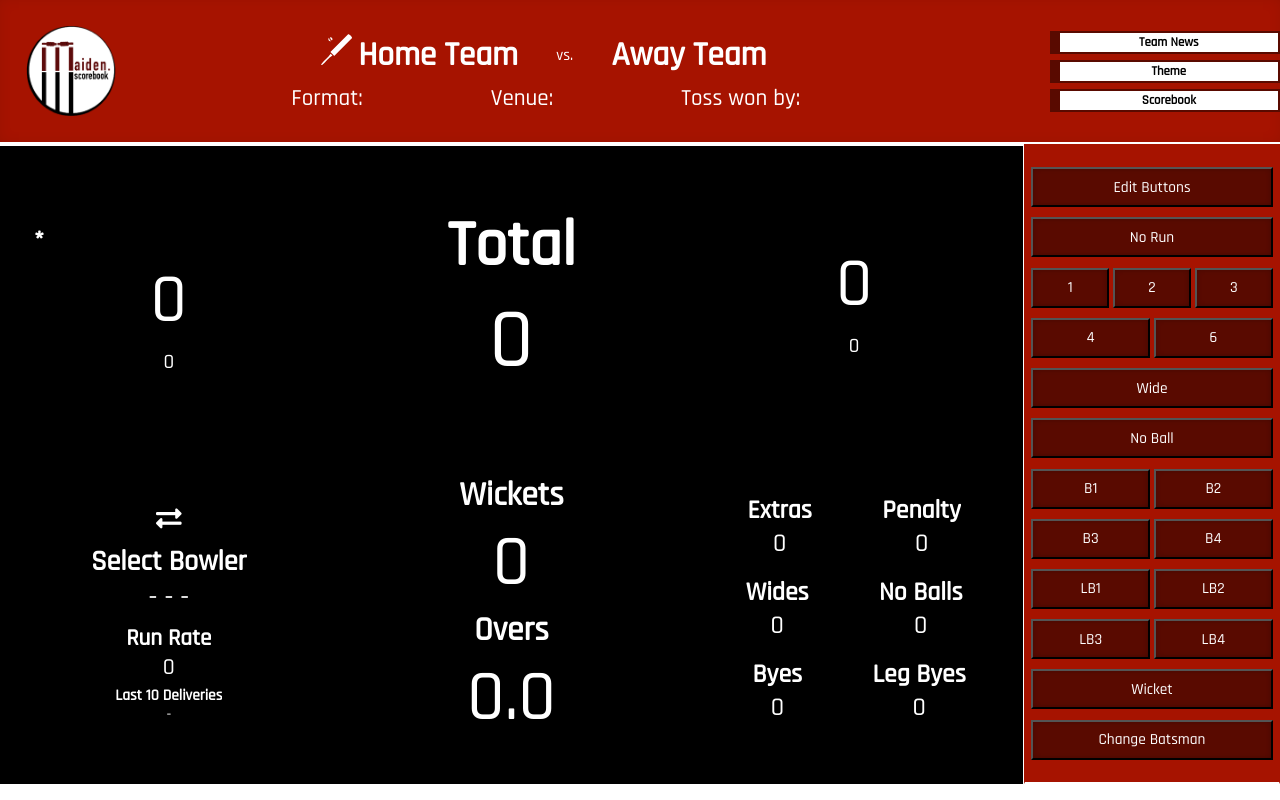
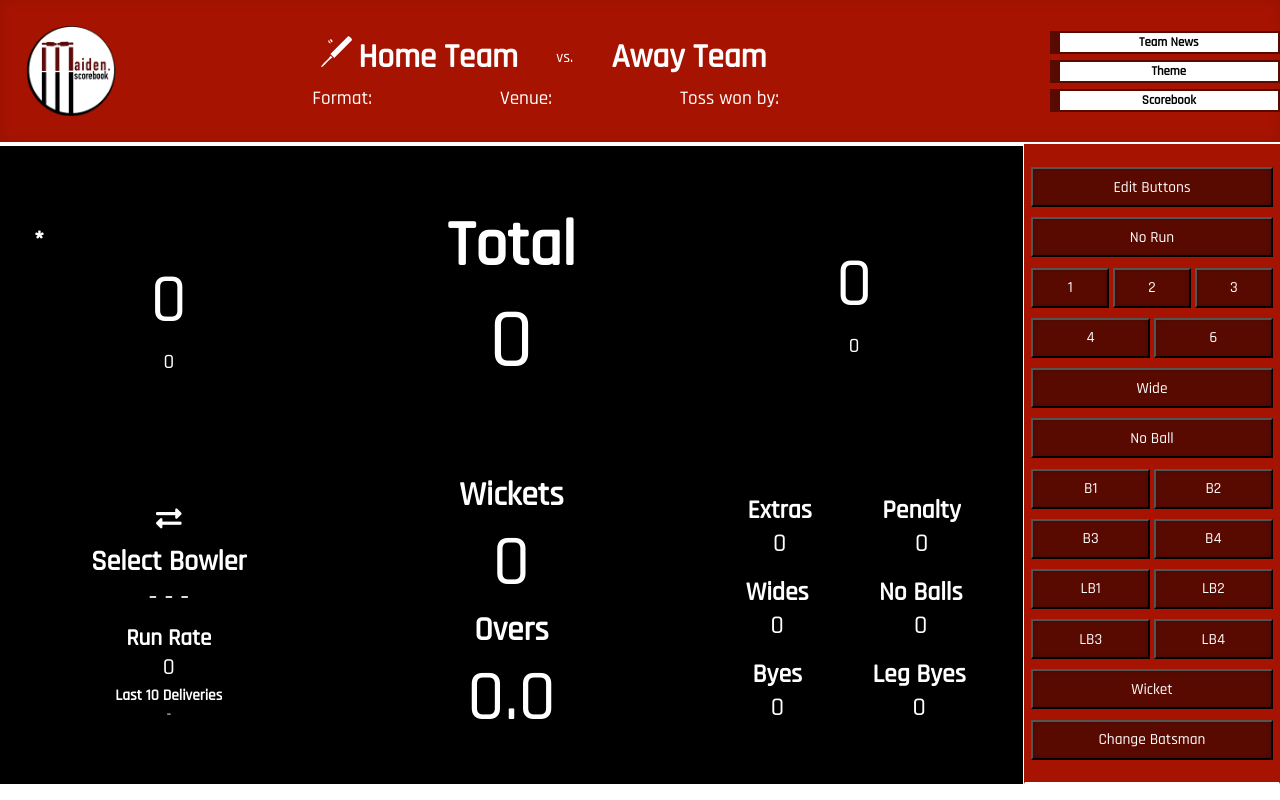
Before and after one commit to davidhill94/Maiden-Scorebook, a React (Create React App) app: page / in a window 1280 px wide. Built offline with nearby package versions, Linux system fonts and the light colour scheme.

Commit message:
Change font size and hide scrollbar in the Header

```diff
--- a/src/components/Header.css
+++ b/src/components/Header.css
@@ -9,6 +9,7 @@
     border-bottom: 2px solid var(--primary);
     color: var(--primary);
     position: relative;
+    overflow: hidden;
 }
 
 .logo {
@@ -77,7 +78,7 @@
 .venue,
 .toss-winner,
 .format {
-    font-size: 1.8vw;
+    font-size: 1.5vw;
 }
 
 .header-buttons {
```
